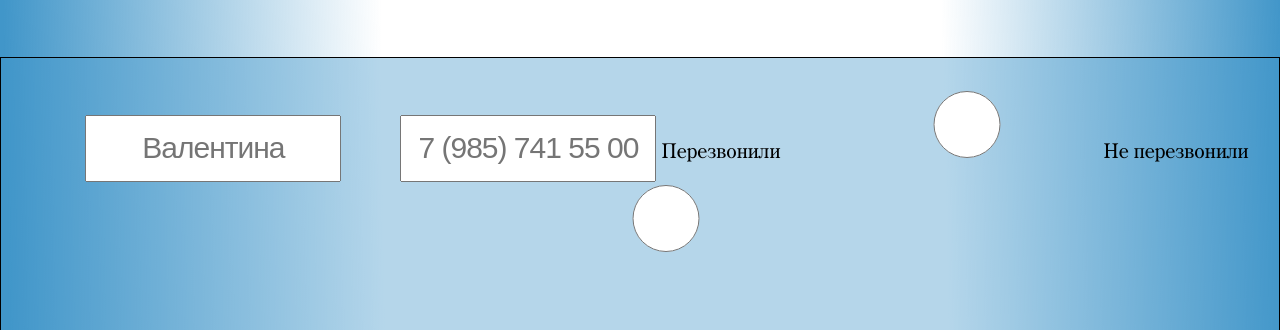
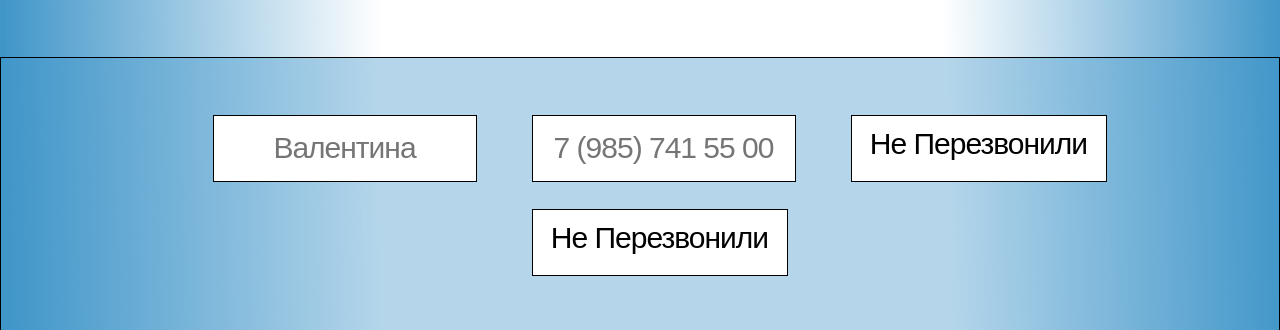
Before and after one commit to iamserje/quest, a plain HTML site: page htmls/frame-5-clients.html in a window 1280 px wide. Shown: the part 267-597 px from the top of the page. Drawn offline with Linux system fonts and the light colour scheme.

Commit message:
feat add radio buttons

```diff
--- a/htmls/frame-5-clients.html
+++ b/htmls/frame-5-clients.html
@@ -31,9 +31,8 @@
             <div class="client__item">
                <input type="text" placeholder="Валентина">
                <input type="tel" placeholder="7 (985) 741 55 00">
-               <label for="yes">Перезвонили</label>
                <input type="radio" name="callback" id="yes" value="Перезвонили">
-               <label for="no">Не перезвонили</label>
+
                <input type="radio" name="callback" id="no" value="Не перезвонили">
             </div>
             <a href="./htmls/frame-2-quest.html" class="button button_black admin__button">Узнать цену</a>
@@ -43,9 +42,8 @@
             <div class="client__item">
                <input type="text" placeholder="Олеся">
                <input type="tel" placeholder="7 (985) 701 55 00">
-               <label for="yes">Перезвонили</label>
                <input type="radio" name="callback" id="yes" value="Перезвонили">
-               <label for="no">Не перезвонили</label>
+
                <input type="radio" name="callback" id="no" value="Не перезвонили">
             </div>
             <a href="./htmls/frame-2-quest.html" class="button button_black admin__button">Узнать цену</a>
--- a/style.css
+++ b/style.css
@@ -376,14 +376,35 @@ a, a:visited, a:hover {
    margin-bottom: 76px;
 }
 .client__item input {
-   width: 256px;
+   width: 264px;
    height: 67px;
-   margin-left: 54px;
+   margin-left: 50px;
    font-size: 3rem;
    line-height: 3.6rem;
    letter-spacing: -1px;
    text-align: center;
+   border: 1px solid #000;
+}
+input[type="radio"] {
+   position: relative;
+   border: none;
+   appearance: none;
+}
+input[type="radio"]::after {
+   content: " Не Перезвонили";
+   display: inline-block;
+   position: absolute;
+   left: 0;
+   top: 24px;
+   width: 256px;
+   height: 67px;
+   padding-top: 10px;
+   background: #ffffff;
+   border: 1px solid #000;
+}
+input[type="radio"]:checked:after {
+   content: "Перезвонили";
+   background: #FFE504;
 }
 
-
 /* -------frame-5-clients-end------- */
```
